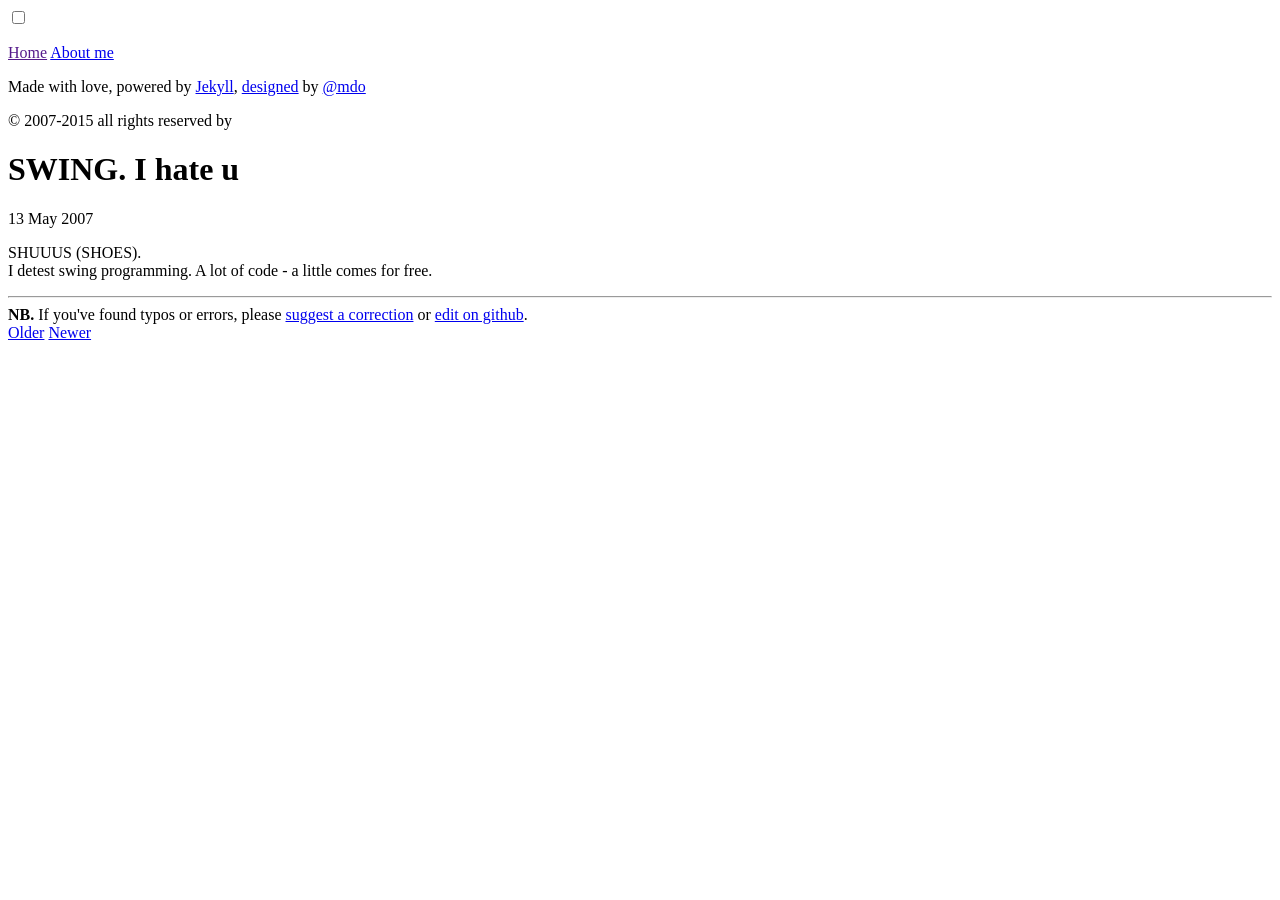
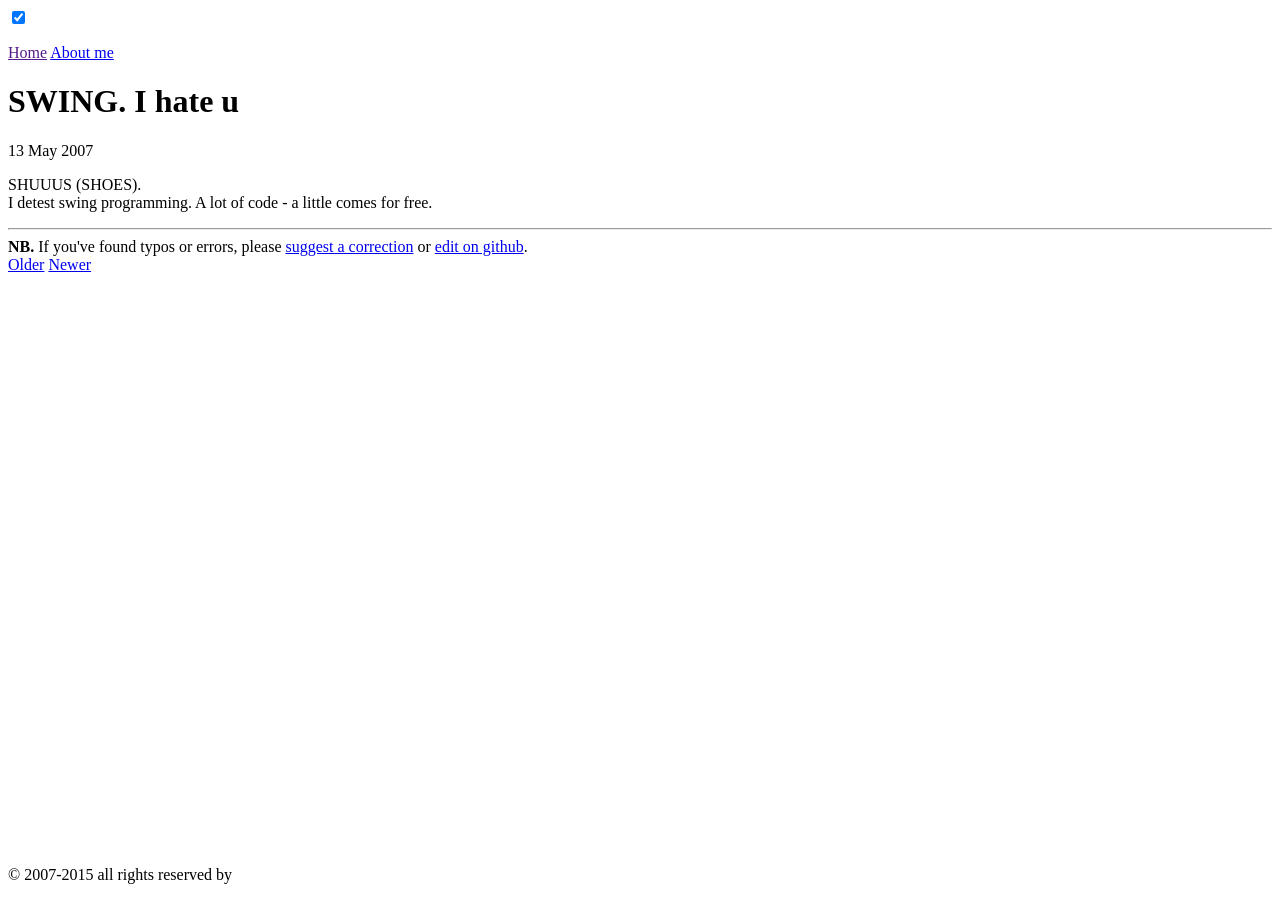
Before and after one commit to leonardinius/leonardinius.github.io, a Jekyll site: the page built from _posts/2007-05-13-swing-i-hate-u.md, in a window 1280 px wide. Built offline with Jekyll 4.4.1, drawn with Linux system fonts in a browser that asks for light colours.

Commit message:
Attempt at sidebar always toggled

```diff
--- a/_includes/sidebar-toggle.html
+++ b/_includes/sidebar-toggle.html
@@ -1,3 +1,4 @@
+{% if false and page.title != "Home" %}
 <label for="sidebar-checkbox" class="sidebar-toggle"></label>
 
 <script>
@@ -17,3 +18,4 @@
     }, false);
   })(document);
 </script>
+{% endif %}
--- a/_includes/sidebar.html
+++ b/_includes/sidebar.html
@@ -1,6 +1,6 @@
 <!-- Target for toggling the sidebar `.sidebar-checkbox` is for regular
      styles, `#sidebar-checkbox` for behavior. -->
-<input type="checkbox" class="sidebar-checkbox" id="sidebar-checkbox">
+<input type="checkbox" class="sidebar-checkbox" id="sidebar-checkbox" {% if true or page.title =="Home" %}checked{% endif %}>
 
 <!-- Toggleable sidebar -->
 <div class="sidebar" id="sidebar">
@@ -26,11 +26,7 @@
     {% endfor %}
   </nav>
 
-  <div class="sidebar-item">
-    <p>Made with love, powered by <a href="http://jekyllrb.com/">Jekyll</a>,
-      <a href="http://lanyon.getpoole.com/">designed</a> by
-      <a href="https://github.com/mdo">@mdo</a>
-    </p>
+  <div class="sidebar-item" style="position: absolute; bottom: 0px;">
     <p>
       &copy; {{ site.posts.last.date | date: '%Y'}}-{{ site.time | date: '%Y'}}
       all rights reserved by
```
